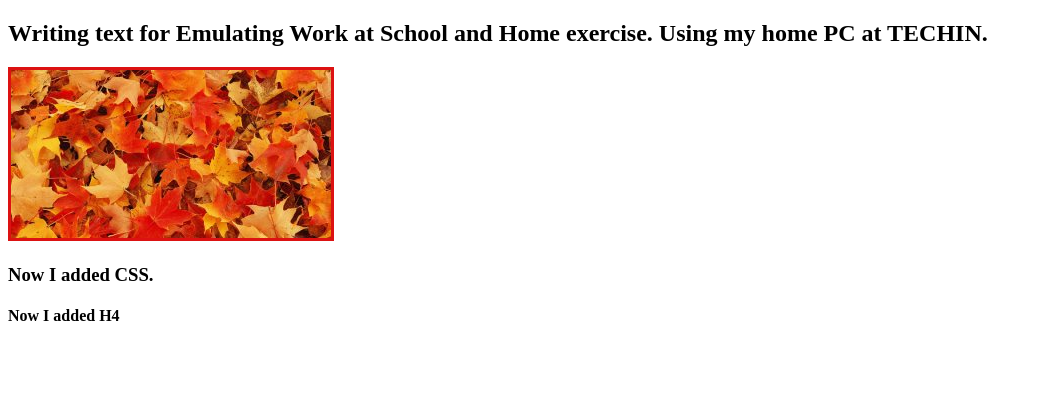
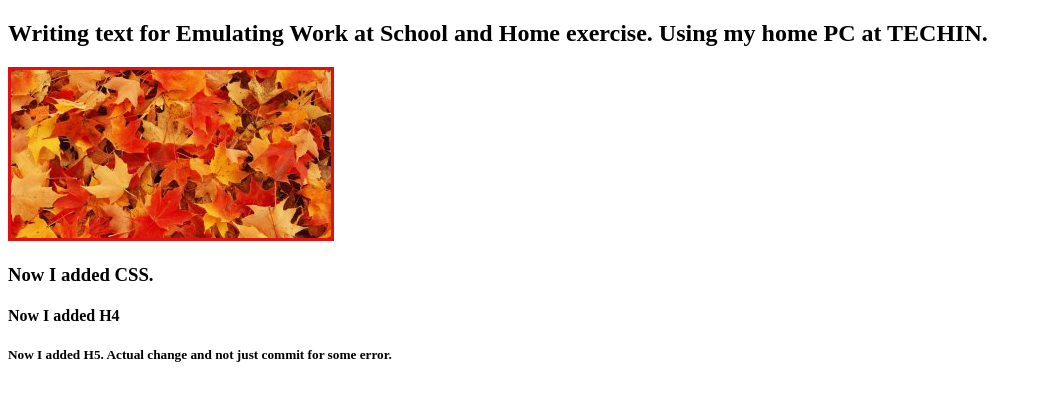
Before and after one commit to VZORIN100/Empty-repository1, a plain HTML site: page index.html in a window 1280 px wide. Shown: the whole page, without its empty margins (0-1042 px from the left). Drawn offline with Linux system fonts and the light colour scheme.

Commit message:
Added H5. Also before was 2 commits. 1 I had to do because pulling action was aborted. 2. Merged origin with local.

```diff
--- a/index.html
+++ b/index.html
@@ -11,6 +11,7 @@
 <img src="autum_small.jpg" alt="Autum material picture">
 <h3>Now I added CSS.</h3>
 <h4>Now I added H4</h4>
+<h5>Now I added H5. Actual change and not just commit for some error.</h5>
 
 </body>
 
```
